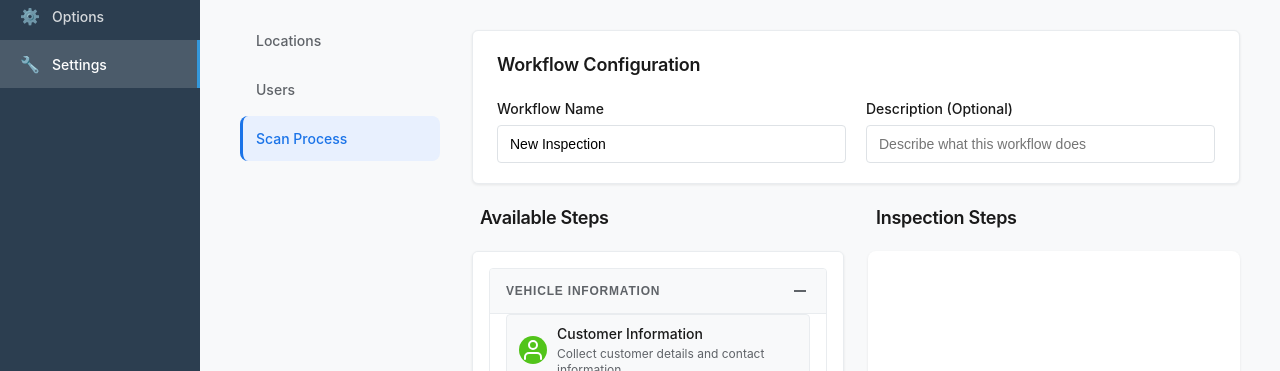
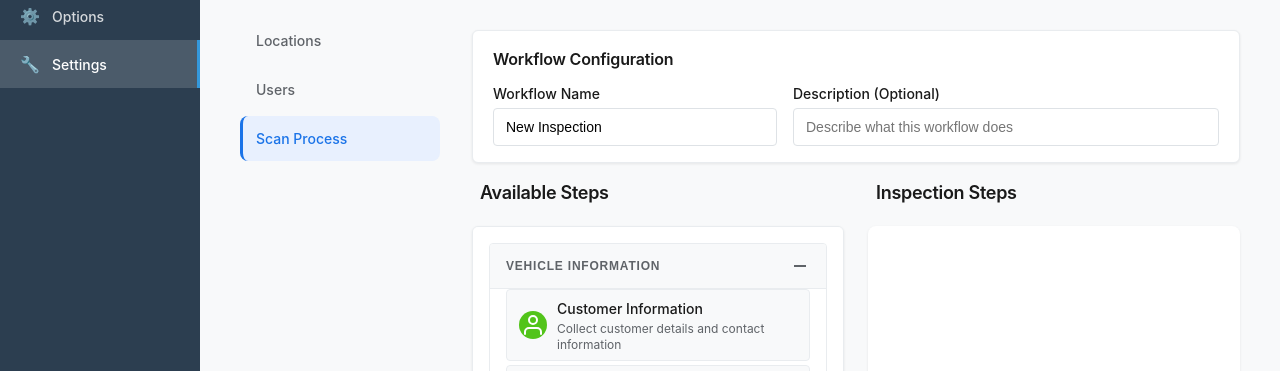
Before and after one commit to ugenedc/ProoftecWorkflowbuilder, a plain HTML site: page workflow-editor.html in a window 1280 px wide. Shown: the part 203-574 px from the top of the page. Drawn offline with nearby package versions, Linux system fonts and the light colour scheme.

Commit message:
Optimize configuration layout for better vertical space usage

```diff
--- a/workflow-editor.html
+++ b/workflow-editor.html
@@ -222,30 +222,30 @@
         .workflow-config {
             background: white;
             border-radius: 6px;
-            padding: 20px 24px;
-            margin-bottom: 20px;
+            padding: 16px 20px;
+            margin-bottom: 16px;
             box-shadow: 0 1px 3px rgba(0, 0, 0, 0.08);
             border: 1px solid #e9ecef;
         }
 
         .config-section h3 {
-            font-size: 18px;
+            font-size: 16px;
             font-weight: 600;
             color: #1a1a1a;
-            margin-bottom: 20px;
+            margin-bottom: 12px;
             letter-spacing: -0.2px;
         }
 
         .config-fields {
             display: grid;
-            grid-template-columns: 1fr 1fr;
-            gap: 20px;
+            grid-template-columns: 1fr 1.5fr;
+            gap: 16px;
         }
 
         .config-field {
             display: flex;
             flex-direction: column;
-            gap: 6px;
+            gap: 4px;
         }
 
         .config-field label {
```
